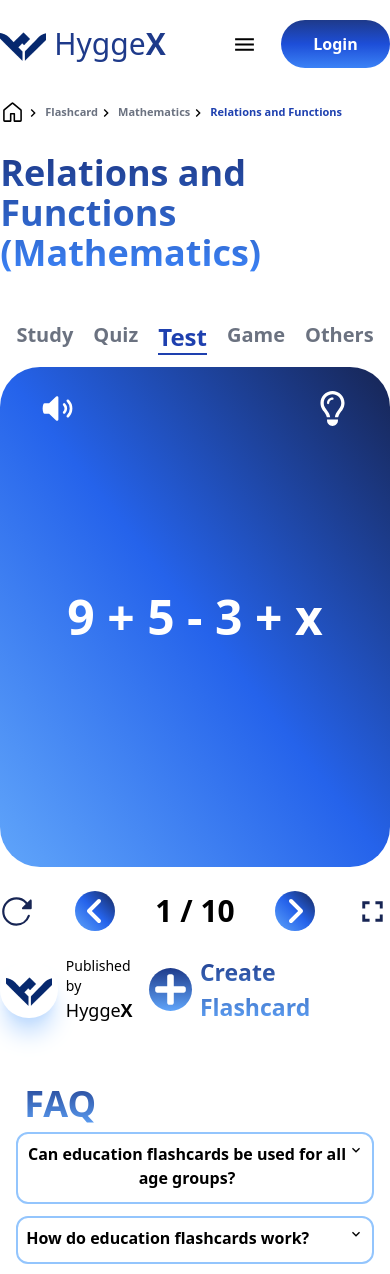
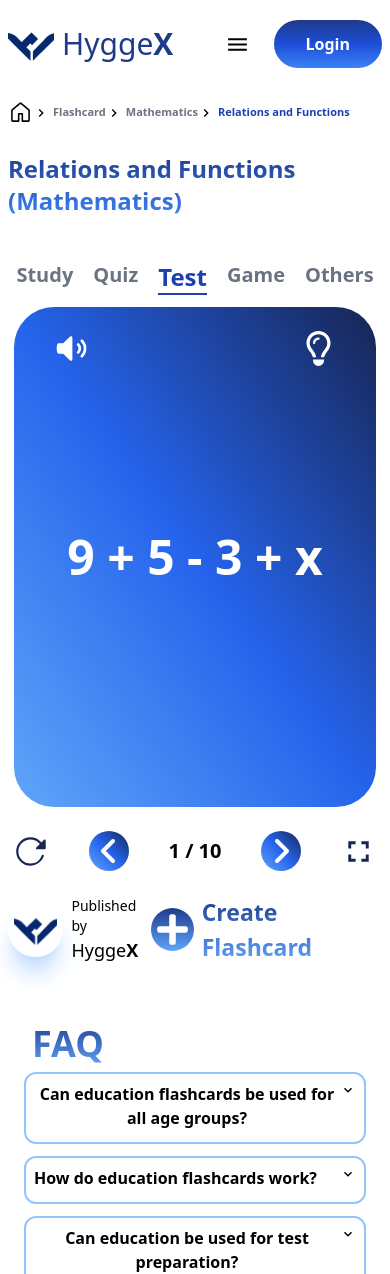
Before and after one commit to vishnuarjun512/Hyggex, a React (Vite) app: page / in a window 390 px wide. Shown: the top 1274 px of the page. Built offline with nearby package versions, Linux system fonts and the light colour scheme.

Commit message:
Subheader size fix

```diff
--- a/src/components/Main.jsx
+++ b/src/components/Main.jsx
@@ -11,10 +11,10 @@ const Main = () => {
   return (
     <div className=" flex flex-col justify-center">
       <BreadCrumb />
-      <div className="text-4xl my-7 font-bold text-transparent bg-gradient-to-t from-blue-500 to-blue-900 bg-clip-text">
+      <div className="md:px-2  text-2xl md:text-4xl my-7 font-bold text-transparent bg-gradient-to-t from-blue-500 to-blue-900 bg-clip-text">
         Relations and Functions (Mathematics)
       </div>
-      <div className="w-full flex flex-col gap-3 justify-center items-center mt-5">
+      <div className="w-full flex flex-col gap-3 justify-center items-center mt-4">
         <div className=" flex flex-row justify-center gap-5">
           {["Study", "Quiz", "Test", "Game", "Others"].map((item, i) => (
             <div
@@ -56,7 +56,7 @@ const Main = () => {
                 size={40}
                 className="p-1 bg-gradient-to-bl from-blue-950 via-blue-600 to-blue-400 text-white whitespace-nowrap rounded-full cursor-pointer hover:scale-110 duration-200 ease-in-out transition-all"
               />
-              <h1 className="text-3xl font-semibold whitespace-nowrap">
+              <h1 className="text-xl md:text-3xl font-semibold whitespace-nowrap">
                 1 / 10
               </h1>
               <FaAngleRight
```
